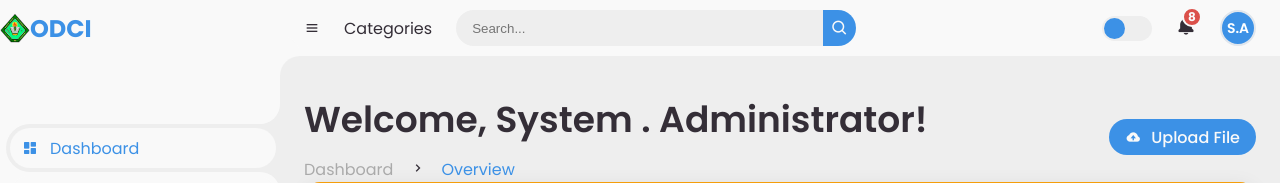
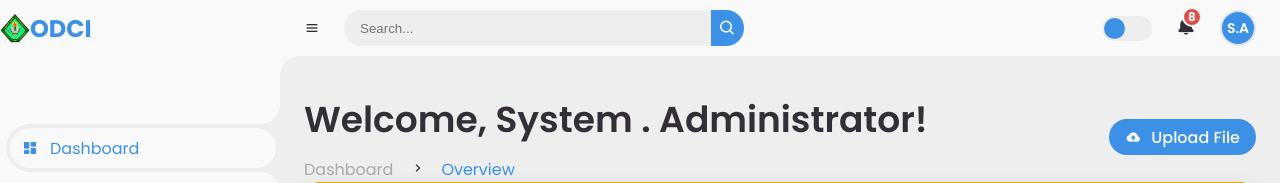
Before and after one commit to RandomThirdy/Record-Management-System, a PHP site: page /roles/user/dashboard.php in a window 1280 px wide. Shown: the top 183 px of the page. Run offline with PHP 8.4, Linux system fonts and the light colour scheme; a user stored in the database is signed in; data comes from the database, SQL or seed files in the repository; data that the repository does not hold is empty.

Commit message:
updated dashboard

```diff
--- a/roles/user/dashboard.php
+++ b/roles/user/dashboard.php
@@ -767,7 +767,6 @@ function getFileTypeIcon($fileType) {
         <!-- Navbar -->
         <nav>
             <i class='bx bx-menu'></i>
-            <a href="#" class="nav-link">Categories</a>
             <form action="#">
                 <div class="form-input">
                     <input type="search" placeholder="Search...">
```
